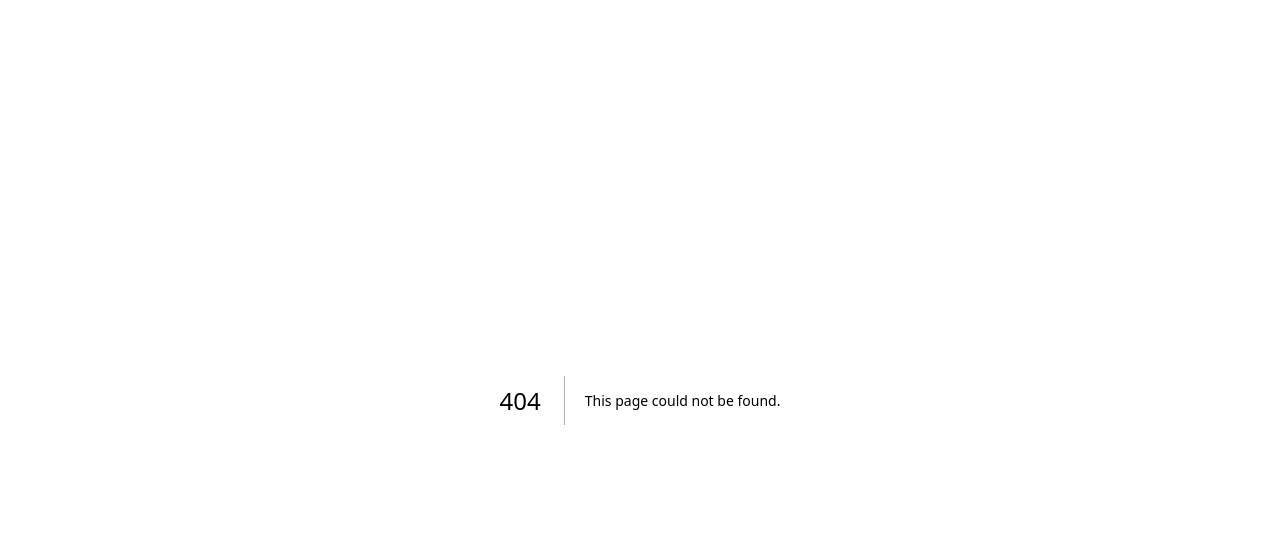
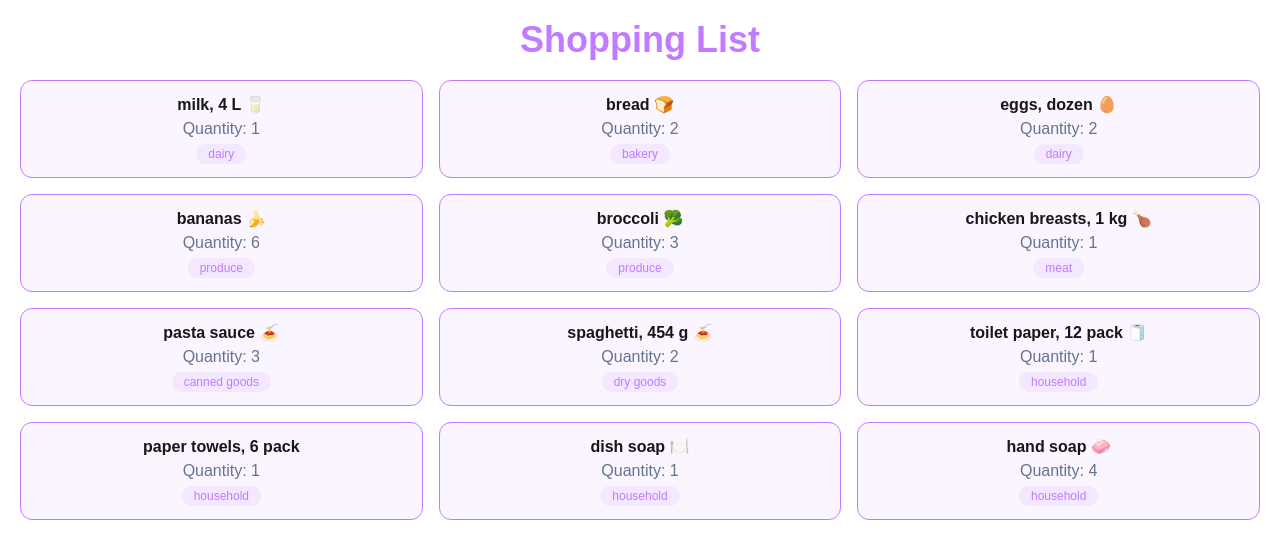
Before and after one commit to monic421/cprg306-assignments, a Next.js app: page /week-3 in a window 1280 px wide. Before the commit this address had no page. Shown: the top 558 px of the page. Built offline with nearby package versions, Linux system fonts and the light colour scheme.

Commit message:
week-3: add page, Item, ItemList + link

```diff
--- a/app/page.js
+++ b/app/page.js
@@ -5,6 +5,7 @@ export default function Home() {
     <main>
       <h1>CPRG 306: Web Development 2 - Assignments</h1>
       <p><Link href="/week-2"> Go to Week 2 ➜</Link></p>
+      <p><Link href="/week-3"> Go to Week 3 ➜</Link></p>
     </main>
   );
 }
--- /dev/null
+++ b/app/week-3/item-list.js
@@ -0,0 +1,90 @@
+import Item from "./item";
+
+export default function ItemList() {
+    const item1 = {
+        name: "milk, 4 L 🥛",
+        quantity: 1,
+        category: "dairy",
+    };
+
+    const item2 = {
+        name: "bread 🍞",
+        quantity: 2,
+        category: "bakery",
+    };
+
+    const item3 = {
+        name: "eggs, dozen 🥚",
+        quantity: 2,
+        category: "dairy",
+    };
+
+    const item4 = {
+        name: "bananas 🍌",
+        quantity: 6,
+        category: "produce",
+    };
+
+    const item5 = {
+        name: "broccoli 🥦",
+        quantity: 3,
+        category: "produce",
+    };
+
+    const item6 = {
+        name: "chicken breasts, 1 kg 🍗",
+        quantity: 1,
+        category: "meat",
+    };
+
+    const item7 = {
+        name: "pasta sauce 🍝",
+        quantity: 3,
+        category: "canned goods",
+    };
+
+    const item8 = {
+        name: "spaghetti, 454 g 🍝",
+        quantity: 2,
+        category: "dry goods",
+    };
+
+    const item9 = {
+        name: "toilet paper, 12 pack 🧻",
+        quantity: 1,
+        category: "household",
+    };
+
+    const item10 = {
+        name: "paper towels, 6 pack",
+        quantity: 1,
+        category: "household",
+    };
+
+    const item11 = {
+        name: "dish soap 🍽️",
+        quantity: 1,
+        category: "household",
+    };
+
+    const item12 = {
+        name: "hand soap 🧼",
+        quantity: 4,
+        category: "household",
+    }
+
+    const items = [item1, item2, item3, item4, item5, item6, item7, item8, item9, item10, item11, item12];
+
+    return (
+        <ul className="grid gap-4 sm:grid-cols-2 lg:grid-cols-3">
+            {items.map((it) => (
+                <Item
+                    key={it.name}
+                    name={it.name}
+                    quantity={it.quantity}
+                    category={it.category}
+                />
+            ))}
+        </ul>
+    )
+}
--- /dev/null
+++ b/app/week-3/item.js
@@ -0,0 +1,13 @@
+export default function Item({ name, quantity, category }) {
+    return (
+        <li className="text-center rounded-xl border border-purple-400 bg-purple-50 p-3">
+            <p className="font-semibold">{name}</p>
+            <p className="text-slate-500">Quantity: {quantity}</p>
+            <p>
+                <span className="inline-flex rounded-full bg-purple-100 px-3 py-0.5 text-xs text-purple-400">
+                    {category}
+                </span>
+            </p>
+        </li>
+    );
+}
--- /dev/null
+++ b/app/week-3/page.js
@@ -0,0 +1,12 @@
+import ItemList from "./item-list";
+
+export default function Page() {
+    return (
+        <main>
+            <div className="p-5">
+                <h1 className="mb-5 text-4xl font-bold text-purple-400 text-center">Shopping List</h1>
+                <ItemList />
+            </div>
+        </main>
+    );
+}
```
